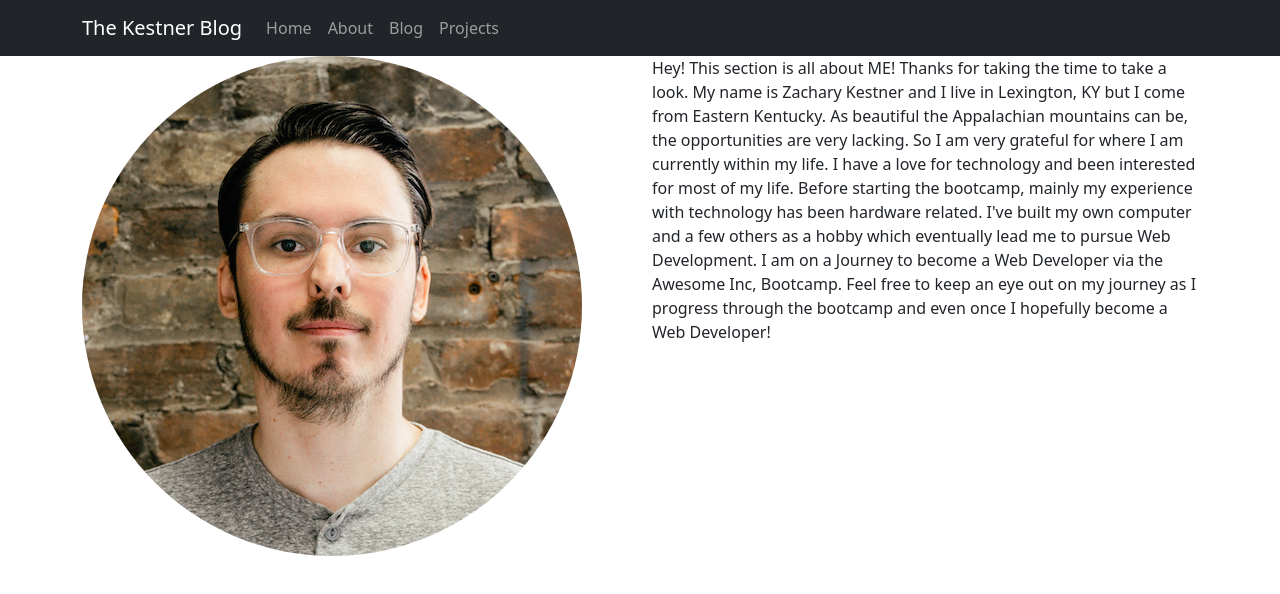
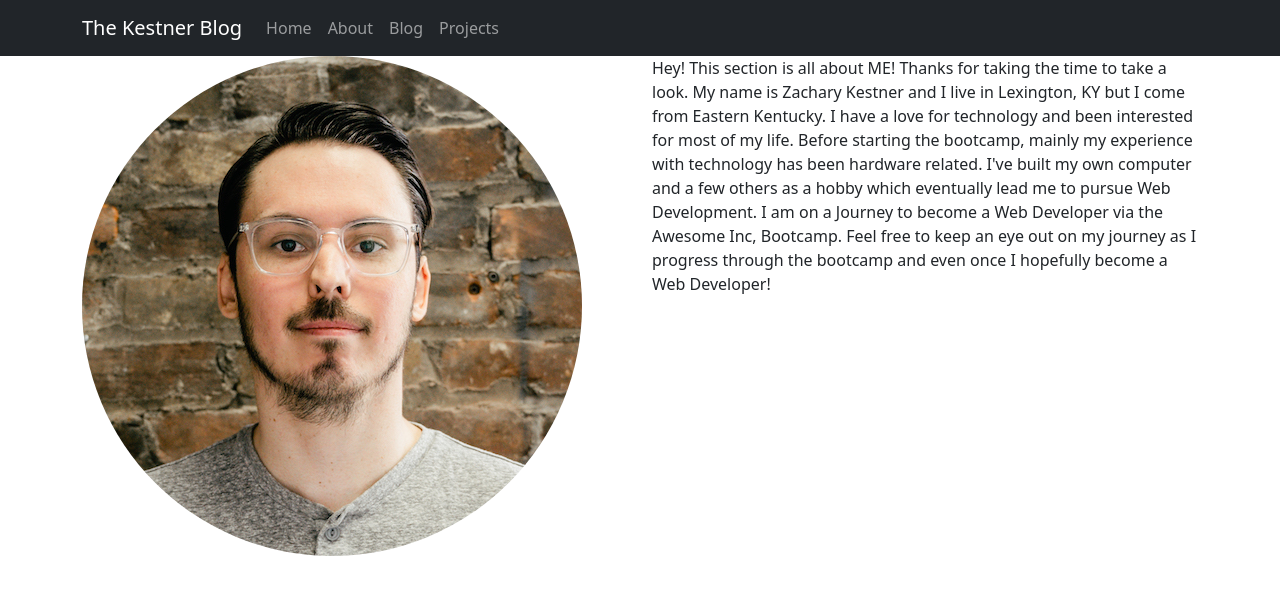
Before and after one commit to TheKestner/Blog, a React (Create React App) app: page /about in a window 1280 px wide. Shown: the top 594 px of the page. Built offline with nearby package versions, Linux system fonts and the light colour scheme.

Commit message:
made change to about me txt

```diff
--- a/src/routes/about.js
+++ b/src/routes/about.js
@@ -12,8 +12,7 @@ export default function About() {
                     <Col className="aboutTxt">
                     <p>
                     Hey! This section is all about ME! Thanks for taking the time to take a look. My name is Zachary Kestner and I live in Lexington, KY but I come from Eastern Kentucky.
-                    As beautiful the Appalachian mountains can be, the opportunities are very lacking.
-                    So I am very grateful for where I am currently within my life. I have a love for technology and been interested for most of my life. Before starting the bootcamp, mainly my experience with technology has been hardware related.
+                    I have a love for technology and been interested for most of my life. Before starting the bootcamp, mainly my experience with technology has been hardware related.
                     I've built my own computer and a few others as a hobby which eventually lead me to pursue Web Development. I am on a Journey to become a Web Developer via the Awesome Inc, Bootcamp.
                     Feel free to keep an eye out on my journey as I progress through the bootcamp and even once I hopefully become a Web Developer!
                     </p>
```
